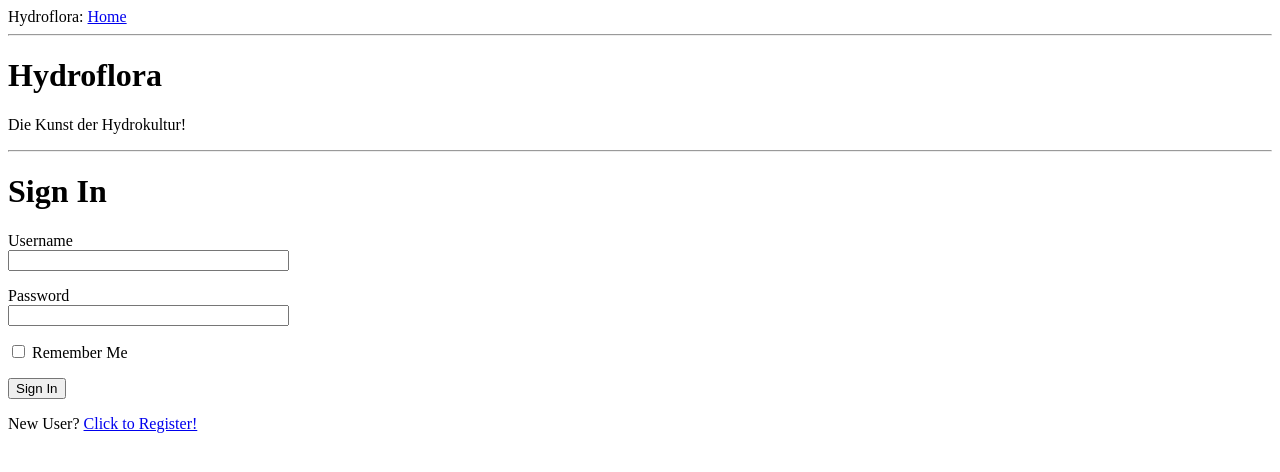
After one commit to CASA1010/hydro, a Flask app: page /login in a window 1280 px wide. The commit adds this page. Shown: the top 472 px of the page. Run offline with Flask 3, Linux system fonts and the light colour scheme.

Commit message:
Login- und Registrierungsseite ergänzt

```diff
--- a/backend/forms.py
+++ b/backend/forms.py
@@ -1,7 +1,35 @@
 from flask_wtf import FlaskForm
 from wtforms import StringField, PasswordField, SubmitField, BooleanField, TextAreaField, FloatField, DateField, FileField
-from wtforms.validators import DataRequired, Length, Email, EqualTo
+from wtforms.validators import DataRequired, Length, Email, EqualTo, ValidationError
 from datetime import date
+from config import User
+
+
+#Formular für die Registrierung neuer User
+class RegistrationForm(FlaskForm):
+    username = StringField('Username', validators=[DataRequired()])
+    email = StringField('Email', validators=[DataRequired(), Email()])
+    password = PasswordField('Password', validators=[DataRequired()])
+    password2 = PasswordField(
+        'Repeat Password', validators=[DataRequired(), EqualTo('password')])
+    submit = SubmitField('Register')
+
+    def validate_username(self, username):
+        user = User.query.filter_by(username=username.data).first()
+        if user is not None:
+            raise ValidationError('Please use a different username.')
+
+    def validate_email(self, email):
+        user = User.query.filter_by(email=email.data).first()
+        if user is not None:
+            raise ValidationError('Please use a different email address.')
+
+#Formular für die Login-Seite
+class LoginForm(FlaskForm):
+    username = StringField('Username', validators=[DataRequired()])
+    password = PasswordField('Password', validators=[DataRequired()])
+    remember_me = BooleanField('Remember Me')
+    submit = SubmitField('Sign In')
 
 #Definition des GUI-Eingabeformulars für neue / zu ändernde Pflanzen todo esto estaba bien
 class PflanzeForm(FlaskForm):
--- a/backend/index.py
+++ b/backend/index.py
@@ -1,6 +1,43 @@
-from config import app, db, Pflanze
-from flask import render_template, redirect, url_for, request
+from config import app, db, Pflanze, User
+from flask import render_template, redirect, url_for, request, flash
 import forms
+from flask_login import current_user, login_user
+
+
+#Registrierungs-Seite
+@app.route('/register', methods=['GET', 'POST'])
+def register():
+    if current_user.is_authenticated:
+        return redirect(url_for('index'))
+    form = forms.RegistrationForm()
+    if form.validate_on_submit():
+        user = User(username=form.username.data, email=form.email.data)
+        user.set_password(form.password.data)
+        db.session.add(user)
+        db.session.commit()
+        flash('Congratulations, you are now a registered user!')
+        return redirect(url_for('login'))
+    return render_template('register.html', title='Register', form=form)
+
+#Login-Seite
+@app.route('/login', methods=['GET', 'POST'])
+def login():
+    if current_user.is_authenticated:
+        return redirect(url_for('index'))
+    form = forms.LoginForm()
+    if form.validate_on_submit():
+        user = User.query.filter_by(username=form.username.data).first()
+        if user is None or not user.check_password(form.password.data):
+            flash('Invalid username or password')
+            return redirect(url_for('login'))
+        login_user(user, remember=form.remember_me.data)
+        return redirect(url_for('start_page'))
+    return render_template('login.html', title='Sign In', form=form)
+
+#TODO: Logging Users Out
+#TODO: Requiring Users To Login
+#TODO: Showing The Logged In User in Templates
+
 
 #Upload-Seite
 @app.route('/pflanze/<id>/upload', methods = ['GET', 'POST'])
--- a/templates/base.html
+++ b/templates/base.html
@@ -17,6 +17,16 @@
         <hr>
         <h1>Hydroflora</h1>
         <p>Die Kunst der Hydrokultur!</p>
+        <hr>
+        {% with messages = get_flashed_messages() %}
+        {% if messages %}
+        <ul>
+            {% for message in messages %}
+            <li>{{ message }}</li>
+            {% endfor %}
+        </ul>
+        {% endif %}
+        {% endwith %}
         {% block my_content %}{% endblock %}
     </body>
 </html>
--- /dev/null
+++ b/templates/login.html
@@ -0,0 +1,19 @@
+{% extends "base.html" %}
+
+{% block my_content %}
+    <h1>Sign In</h1>
+    <form action="" method="post" novalidate>
+        {{ form.hidden_tag() }}
+        <p>
+            {{ form.username.label }}<br>
+            {{ form.username(size=32) }}
+        </p>
+        <p>
+            {{ form.password.label }}<br>
+            {{ form.password(size=32) }}
+        </p>
+        <p>{{ form.remember_me() }} {{ form.remember_me.label }}</p>
+        <p>{{ form.submit() }}</p>
+    </form>
+    <p>New User? <a href="{{ url_for('register') }}">Click to Register!</a></p>
+{% endblock %}
```
Also changed, not shown: backend/config.py (+22 -0 lines), templates/register.html (added, +37 -0 lines), backend/db.db.
